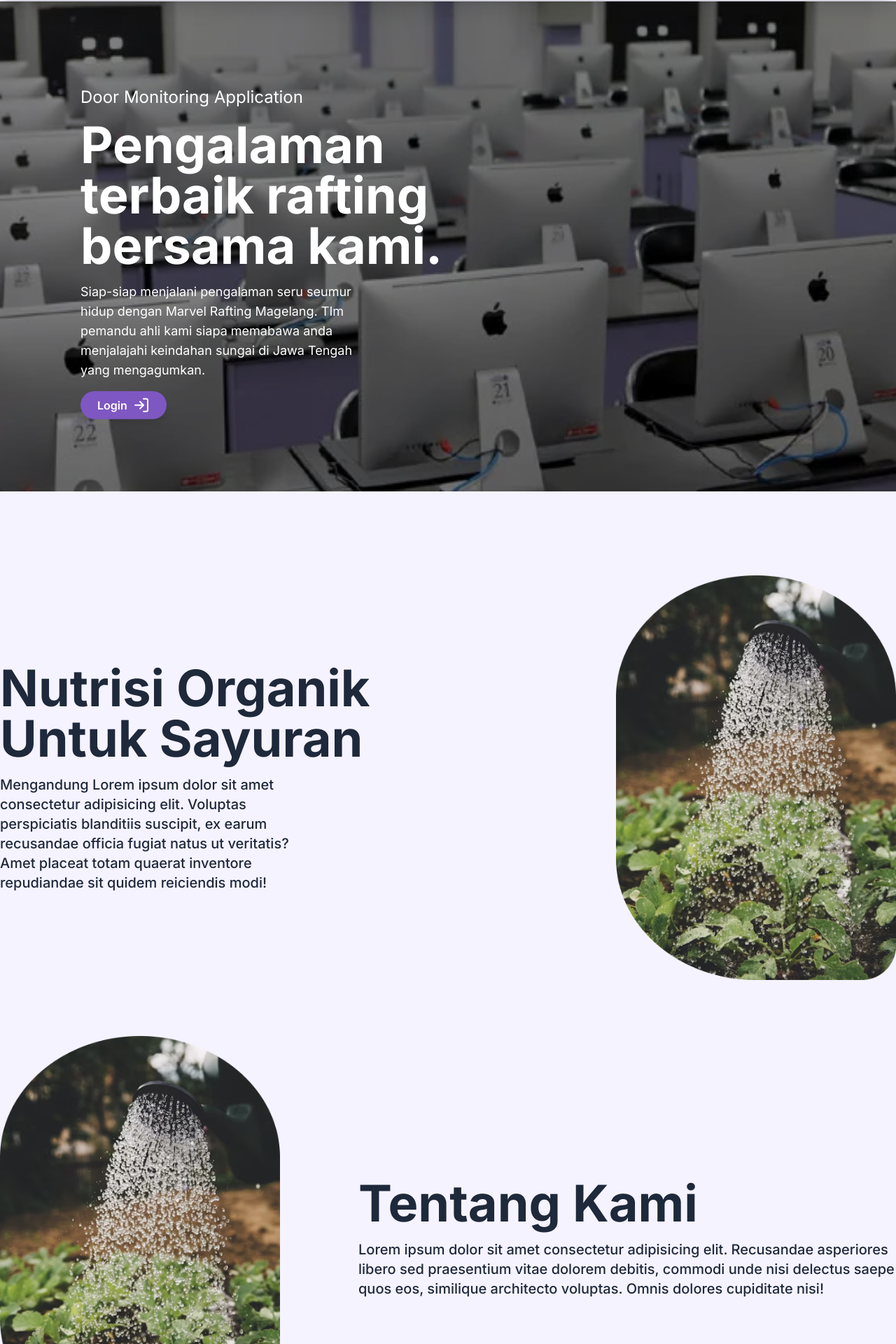
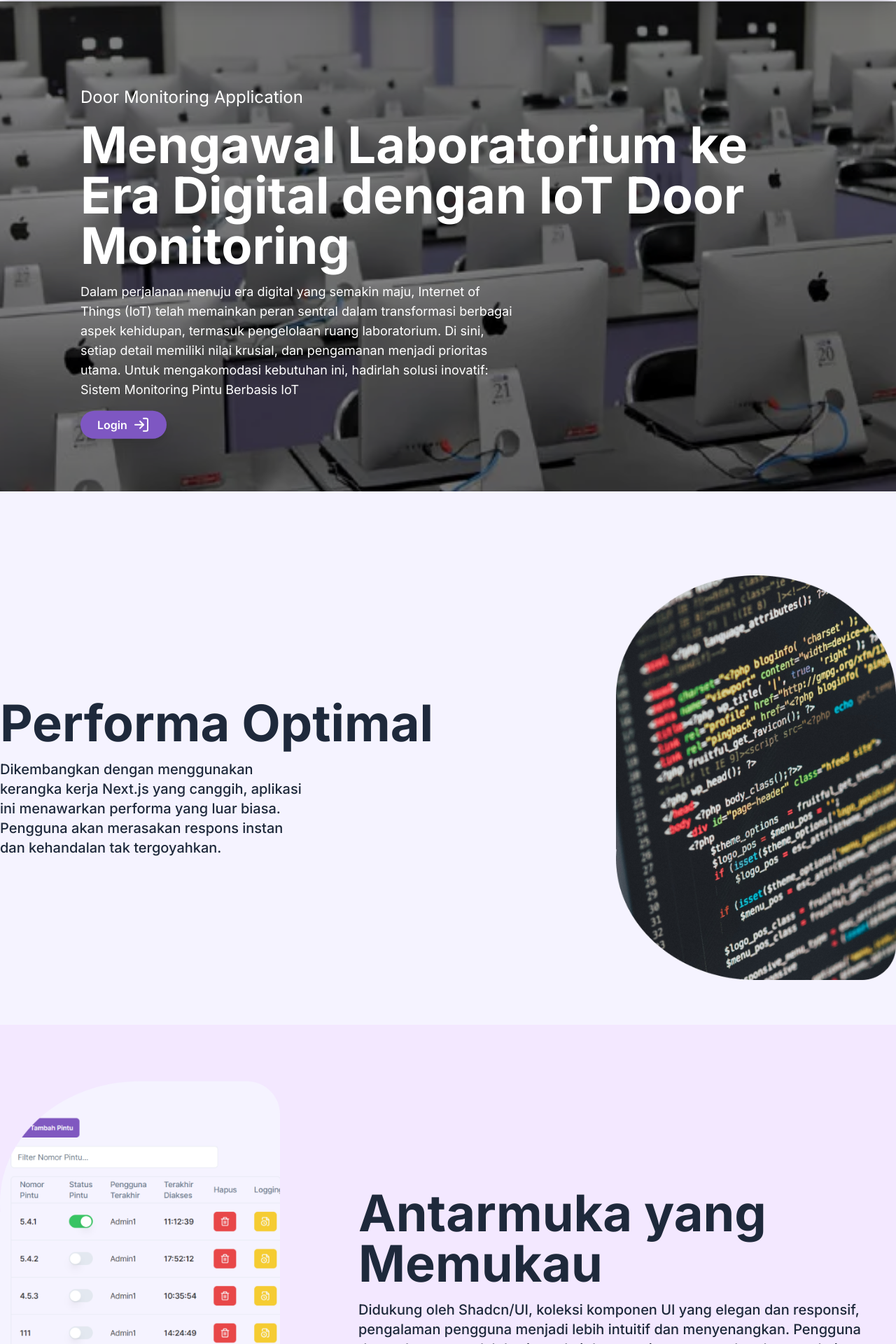
Before and after one commit to tsaqifmu/door-monitoring, a Next.js app: page / in a window 1280 px wide. Shown: the part 71-1991 px from the top of the page at 70% size. Built offline with nearby package versions, Linux system fonts and the light colour scheme.

Commit message:
Update: page layout and UI components

```diff
--- a/app/page.tsx
+++ b/app/page.tsx
@@ -12,8 +12,12 @@ const page = () => {
       <div className="flex flex-col items-center justify-center">
         <menu>
           <Beranda />
-          <About />
         </menu>
+        <div className="mt-16 w-full bg-purple-100">
+          <div className="flex flex-col items-center justify-center">
+            <About />
+          </div>
+        </div>
         <Footer />
       </div>
     </div>
--- a/components/dashboard/Sidebar.tsx
+++ b/components/dashboard/Sidebar.tsx
@@ -41,10 +41,9 @@ const Sidebar = () => {
           <div className="">
             <Image
               alt="logo"
-              width={80}
-              height={80}
+              width={200}
               src={logo}
-              className="transition-all hover:scale-105 hover:shadow-lg"
+              className="transition-all hover:scale-105 "
             />
           </div>
         </Link>
--- a/components/landingPage/about.tsx
+++ b/components/landingPage/about.tsx
@@ -1,7 +1,7 @@
 import { styles } from "@/lib/styles";
 import Image from "next/image";
 import React from "react";
-import home from "@/public/home.png";
+import about from "@/public/about.png";
 
 const About = () => {
   return (
@@ -9,15 +9,15 @@ const About = () => {
       className={`${styles.boxWidthNavFoot} ${styles.flexCenter} ${styles.paddingY} flex-row-reverse`}
     >
       <div className="ml-28 w-full text-slate-800">
-        <h1 className="text-7xl font-bold">Tentang Kami</h1>
+        <h1 className="text-7xl font-bold">Antarmuka yang Memukau</h1>
         <h3 className="mt-4 text-xl font-medium">
-          Lorem ipsum dolor sit amet consectetur adipisicing elit. Recusandae
-          asperiores libero sed praesentium vitae dolorem debitis, commodi unde
-          nisi delectus saepe quos eos, similique architecto voluptas. Omnis
-          dolores cupiditate nisi!
+          Didukung oleh Shadcn/UI, koleksi komponen UI yang elegan dan
+          responsif, pengalaman pengguna menjadi lebih intuitif dan
+          menyenangkan. Pengguna dapat dengan mudah berinteraksi dengan sistem,
+          tanpa hambatan teknis atau kebingungan.
         </h3>
       </div>
-      <Image src={home} width={400} alt="foto tentang kami" />
+      <Image src={about} width={400} alt="foto tentang kami" />
     </section>
   );
 };
--- a/components/landingPage/beranda.tsx
+++ b/components/landingPage/beranda.tsx
@@ -9,13 +9,12 @@ const Beranda = () => {
       className={`${styles.boxWidthNavFoot} ${styles.flexCenter} pt-[120px]`}
     >
       <div className="w-full text-slate-800">
-        <h1 className="text-7xl font-bold">Nutrisi Organik</h1>
-        <h1 className="text-7xl font-bold">Untuk Sayuran</h1>
+        <h1 className="text-7xl font-bold">Performa Optimal</h1>
+        {/* <h1 className="text-7xl font-bold">Untuk Sayuran</h1> */}
         <h3 className="mt-4 w-1/2 text-xl font-medium">
-          Mengandung Lorem ipsum dolor sit amet consectetur adipisicing elit.
-          Voluptas perspiciatis blanditiis suscipit, ex earum recusandae officia
-          fugiat natus ut veritatis? Amet placeat totam quaerat inventore
-          repudiandae sit quidem reiciendis modi!
+          Dikembangkan dengan menggunakan kerangka kerja Next.js yang canggih,
+          aplikasi ini menawarkan performa yang luar biasa. Pengguna akan
+          merasakan respons instan dan kehandalan tak tergoyahkan.
         </h3>
       </div>
       <Image src={home} width={400} alt="foto beranda" />
--- a/components/landingPage/hero.tsx
+++ b/components/landingPage/hero.tsx
@@ -13,14 +13,19 @@ const Hero = () => {
           Door Monitoring Application
         </h3>
         <h1 className="text-4xl font-bold md:text-5xl lg:text-7xl">
-          Pengalaman <br /> terbaik rafting <br /> bersama kami.
+          Mengawal Laboratorium ke Era Digital dengan IoT Door Monitoring
         </h1>
-        <p className={`${styles.paragraph} w-64 lg:w-1/2 xl:w-2/5`}>
-          Siap-siap menjalani pengalaman seru seumur hidup dengan Marvel Rafting
-          Magelang. TIm pemandu ahli kami siapa memabawa anda menjalajahi
-          keindahan sungai di Jawa Tengah yang mengagumkan.
+        <p className={`${styles.paragraph} w-64 lg:w-1/2 xl:w-3/5`}>
+          Dalam perjalanan menuju era digital yang semakin maju, Internet of
+          Things (IoT) telah memainkan peran sentral dalam transformasi berbagai
+          aspek kehidupan, termasuk pengelolaan ruang laboratorium. Di sini,
+          setiap detail memiliki nilai krusial, dan pengamanan menjadi prioritas
+          utama. Untuk mengakomodasi kebutuhan ini, hadirlah solusi inovatif:
+          Sistem Monitoring Pintu Berbasis IoT
         </p>
-        <ButtonLogin />
+        <div className=" transition-all hover:-translate-y-1 lg:flex">
+          <ButtonLogin />
+        </div>
       </div>
       <Image
         src={hero}
```
Also changed, not shown: public/about.png (added), public/home.png.
